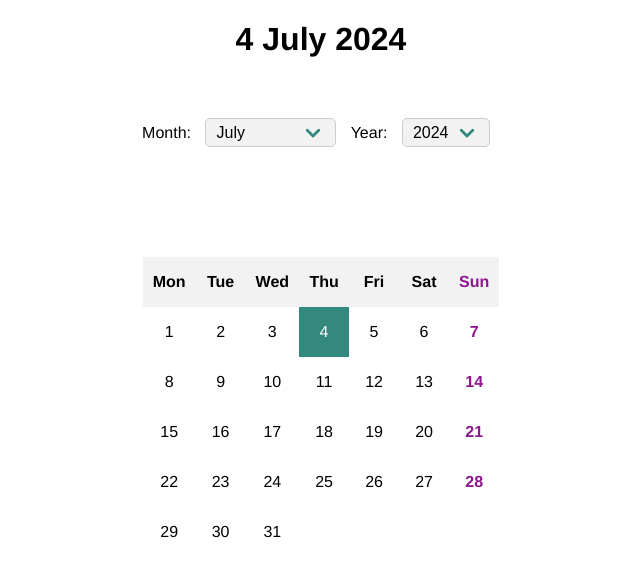
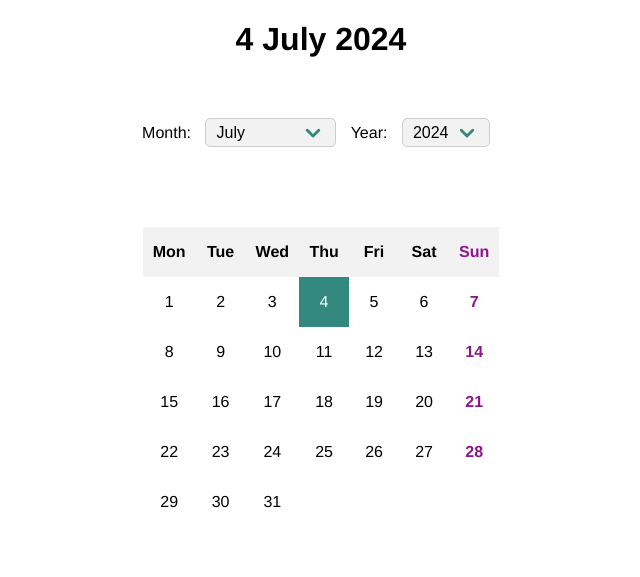
Before and after one commit to AndreasB09/jinja_test, a Flask app: page / in a window 1280 px wide. Shown: the top 577 px of the page, without its empty margins (319-959 px from the left). Run offline with Flask 3, Linux system fonts and the light colour scheme.

```diff
--- a/static/styles.css
+++ b/static/styles.css
@@ -5,7 +5,7 @@ h1 {
     text-align: center;
 }
 table {
-    margin: 100px auto;
+    margin: 70px auto;
     border-collapse: collapse;
 }
 th, td {
```
Also changed, not shown: static/images/red_circle.svg (added).
